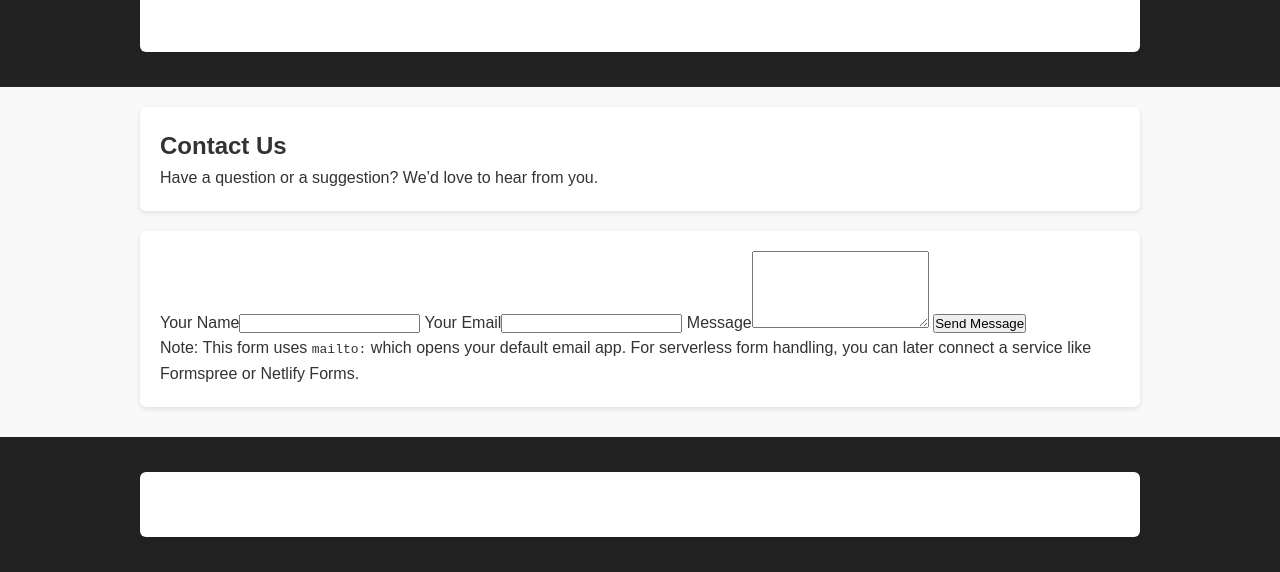
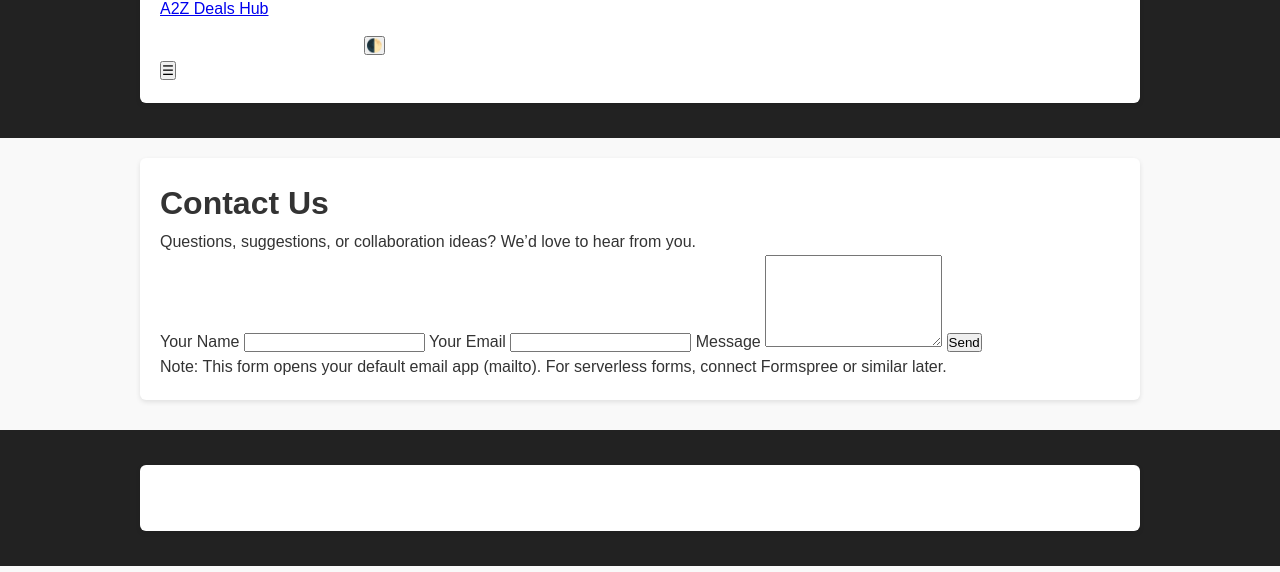
Before and after one commit to a2z-deals-hub/a2z-deals-hub, a plain HTML site: page contact.html in a window 1280 px wide. Shown: the part 1052-1624 px from the top of the page. Drawn offline with Linux system fonts and the light colour scheme.

Commit message:
Update contact.html

```diff
--- a/contact.html
+++ b/contact.html
@@ -1,41 +1,60 @@
 <!DOCTYPE html>
 <html lang="en">
 <head>
-  <meta charset="UTF-8" />
-  <title>Contact | A2Z Deals Hub</title>
-  <meta name="viewport" content="width=device-width, initial-scale=1" />
-  <meta name="description" content="Contact A2Z Deals Hub — questions, suggestions, or partnership inquiries." />
-  <link rel="icon" href="favicon.svg" type="image/svg+xml" />
-  <link rel="stylesheet" href="assets/css/styles.css" />
+  <meta charset="utf-8">
+  <title>Contact | A2Z Deals Hub Blog</title>
+  <meta name="viewport" content="width=device-width, initial-scale=1">
+  <meta name="description" content="Contact A2Z Deals Hub Blog with tips, feedback, or collaboration ideas.">
+  <link rel="canonical" href="https://a2z-deals-hub.github.io/contact.html">
+  <link rel="icon" href="favicon.svg" type="image/svg+xml">
+
+  <meta property="og:type" content="article">
+  <meta property="og:title" content="Contact A2Z Deals Hub">
+  <meta property="og:description" content="Send us your feedback or collaboration requests.">
+  <meta property="og:url" content="https://a2z-deals-hub.github.io/contact.html">
+
+  <script type="application/ld+json">
+  {
+    "@context":"https://schema.org",
+    "@type":"ContactPage",
+    "name":"Contact A2Z Deals Hub Blog",
+    "url":"https://a2z-deals-hub.github.io/contact.html"
+  }
+  </script>
+
+  <link rel="stylesheet" href="assets/css/styles.css">
 </head>
 <body>
+  <a class="skip" href="#main">Skip to content</a>
   <header class="site-header">
     <div class="container header-inner">
-      <a class="brand" href="index.html"><img src="favicon.svg" alt="" class="brand-mark" /><span class="brand-name">A2Z Deals Hub</span></a>
-      <button class="hamburger" id="hamburger" aria-label="Open menu" aria-expanded="false" aria-controls="mainNav">☰</button>
-      <nav class="nav" id="mainNav" aria-label="Main Navigation">
+      <a class="brand" href="index.html"><img src="favicon.svg" alt="" class="brand-mark"><span class="brand-name">A2Z Deals Hub</span></a>
+      <nav class="nav" id="mainNav">
         <a href="index.html">Home</a><a href="about.html">About</a><a class="active" href="contact.html">Contact</a>
+        <button id="themeToggle" class="btn ghost" aria-label="Toggle dark mode">🌓</button>
       </nav>
+      <button class="hamburger" id="hamburger" aria-label="Open menu" aria-controls="mainNav" aria-expanded="false">☰</button>
     </div>
   </header>
 
-  <section class="page-hero">
-    <div class="container">
-      <h1>Contact Us</h1>
-      <p>Have a question or a suggestion? We’d love to hear from you.</p>
-    </div>
-  </section>
+  <main id="main" class="container content">
+    <h1>Contact Us</h1>
+    <p>Questions, suggestions, or collaboration ideas? We’d love to hear from you.</p>
 
-  <main class="container content">
-    <!-- Mailto fallback (works on GitHub Pages) -->
     <form class="card form" action="mailto:your-email@example.com" method="post" enctype="text/plain">
-      <label class="label">Your Name<input class="input" type="text" name="name" required /></label>
-      <label class="label">Your Email<input class="input" type="email" name="email" required /></label>
-      <label class="label">Message<textarea class="input" name="message" rows="5" required></textarea></label>
-      <button class="btn primary" type="submit">Send Message</button>
+      <label class="label">Your Name
+        <input class="input" type="text" name="name" required>
+      </label>
+      <label class="label">Your Email
+        <input class="input" type="email" name="email" required>
+      </label>
+      <label class="label">Message
+        <textarea class="input" name="message" rows="6" required></textarea>
+      </label>
+      <button class="btn primary" type="submit">Send</button>
     </form>
 
-    <p class="muted">Note: This form uses <code>mailto:</code> which opens your default email app. For serverless form handling, you can later connect a service like Formspree or Netlify Forms.</p>
+    <p class="muted">Note: This form opens your default email app (mailto). For serverless forms, connect Formspree or similar later.</p>
   </main>
 
   <footer class="site-footer">
```
